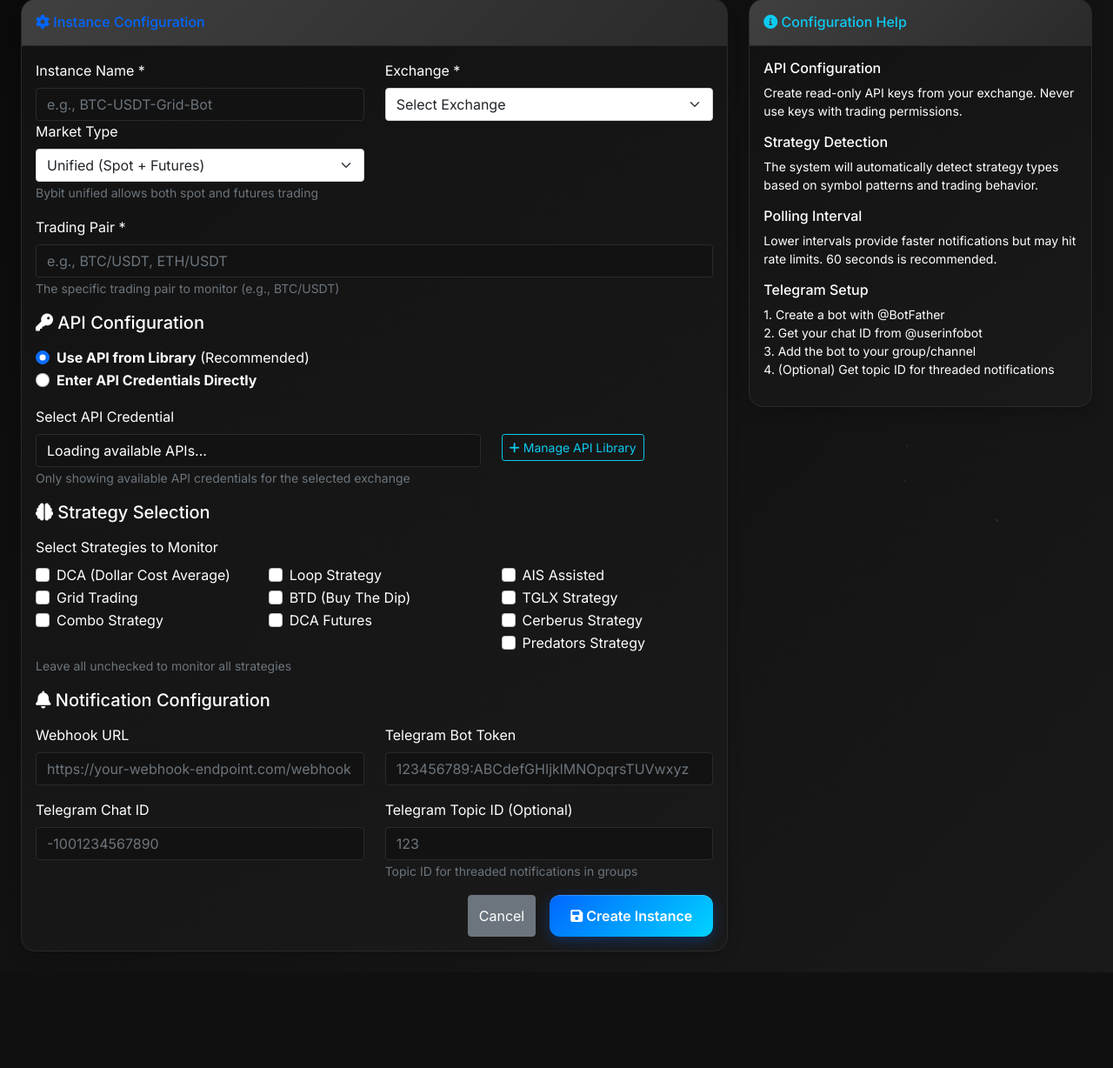
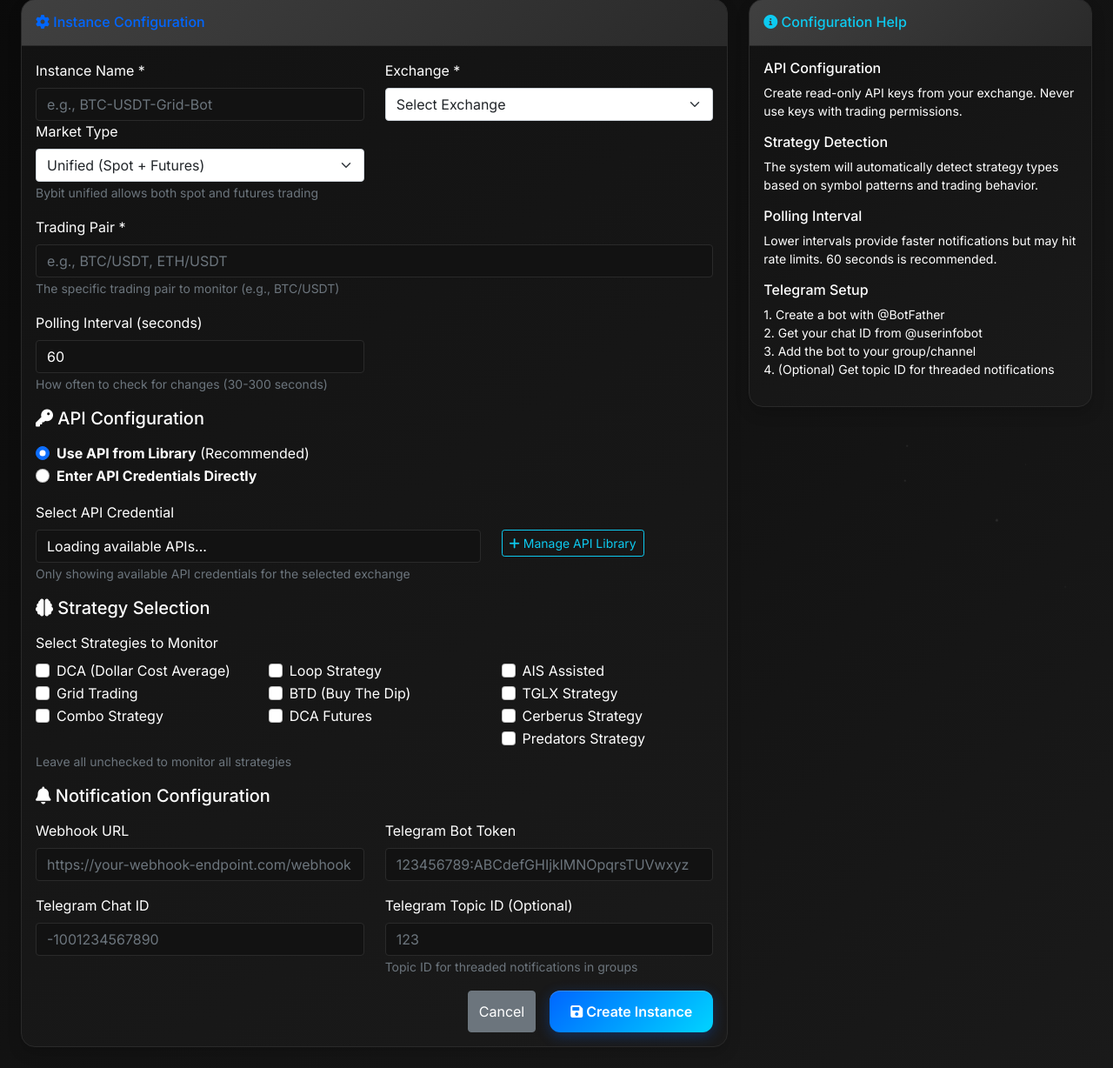
Before and after one commit to Wisyle/Medusa, a FastAPI app: template templates/new_instance.html in a window 1280 px wide. Shown: the part 88-1316 px from the top of the page at 87% size. Before the commit the page ends 1182 px from the top, so only its background shows below. Run offline with FastAPI, Linux system fonts and the light colour scheme; the template is opened without the code that fills it, so the values that code supplies are empty.

Commit message:
Polling interval

```diff
--- a/templates/new_instance.html
+++ b/templates/new_instance.html
@@ -72,6 +72,16 @@
                         </div>
                     </div>
 
+                    <!-- Polling Configuration -->
+                    <div class="row mb-3">
+                        <div class="col-md-6">
+                            <label for="polling_interval" class="form-label">Polling Interval (seconds)</label>
+                            <input type="number" class="form-control" id="polling_interval" name="polling_interval"
+                                   value="60" min="30" max="300">
+                            <small class="form-text text-muted">How often to check for changes (30-300 seconds)</small>
+                        </div>
+                    </div>
+
                     <!-- API Configuration -->
                     <h5 class="mb-3">
                         <i class="fas fa-key"></i>
@@ -136,12 +146,6 @@
                                 <input type="password" class="form-control" id="api_passphrase" name="api_passphrase"
                                        placeholder="Required for some exchanges (OKX, KuCoin)">
                                 <small class="form-text text-muted">Only required for OKX and KuCoin</small>
-                            </div>
-                            <div class="col-md-6">
-                                <label for="polling_interval" class="form-label">Polling Interval (seconds)</label>
-                                <input type="number" class="form-control" id="polling_interval" name="polling_interval"
-                                       value="60" min="30" max="300">
-                                <small class="form-text text-muted">How often to check for changes (30-300 seconds)</small>
                             </div>
                         </div>
                     </div>
```
Also changed, not shown: templates/edit_instance.html (+10 -6 lines).
